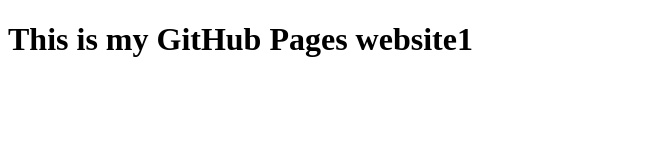
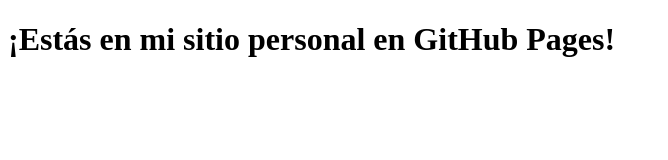
Before and after one commit to luiscarral/luiscarral.github.io, a plain HTML site: page index.html in a window 1280 px wide. Shown: the whole page, without its empty margins (0-668 px from the left). Drawn offline with Linux system fonts and the light colour scheme.

Commit message:
En Castellano

```diff
--- a/index.html
+++ b/index.html
@@ -1,11 +1,11 @@
 <!DOCTYPE html>
-<html>
+<html lang="es">
     <head>
         <title>
-            My Site!
+            Mi Sitio Personal
         </title>
     </head>
     <body>
-        <h1>This is my GitHub Pages website1</h1>
+        <h1>¡Estás en mi sitio personal en GitHub Pages!</h1>
     </body>
 </html>
```
